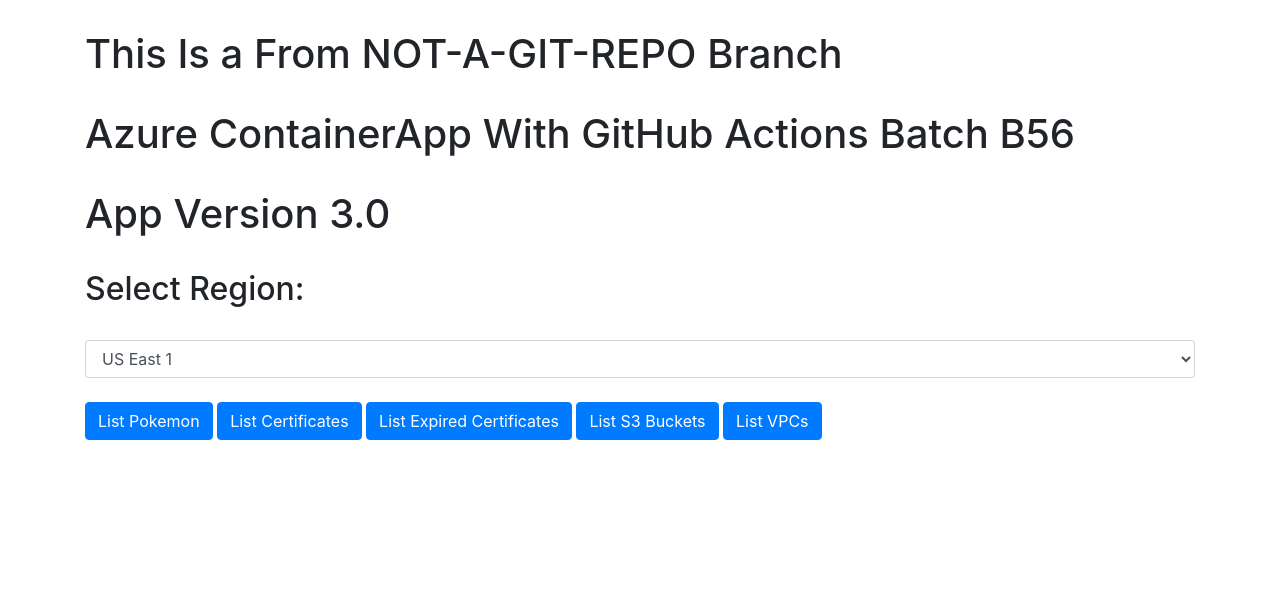
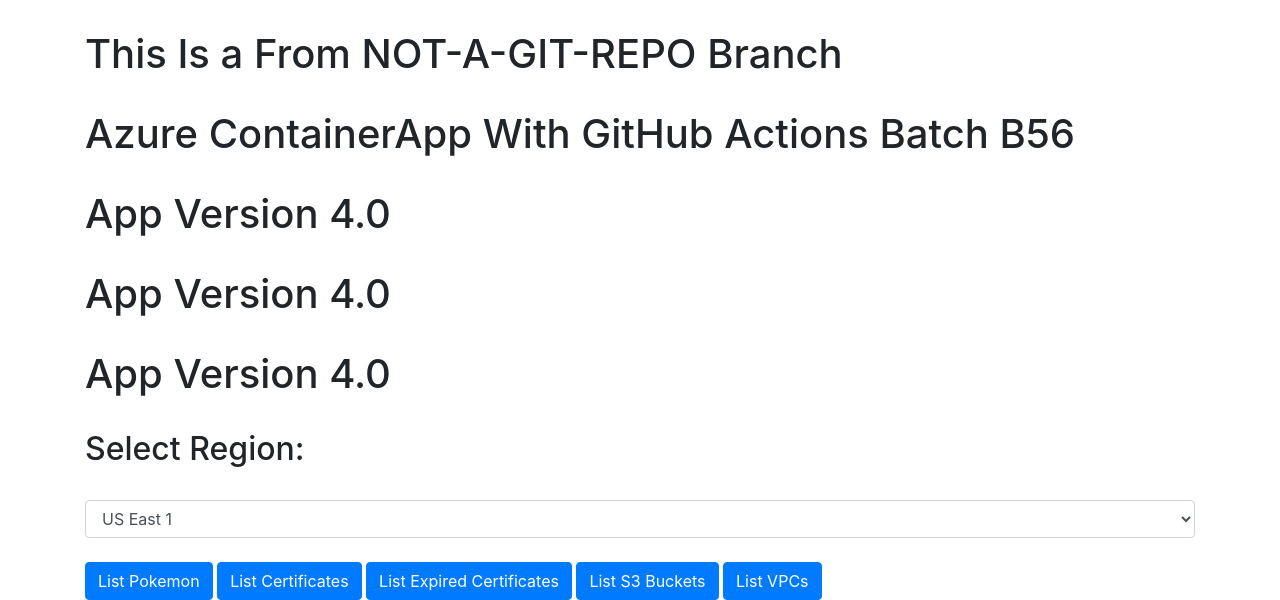
Before and after one commit to SreeVeerDevOps/python-fastapi-docker-public, a FastAPI app: page / in a window 1280 px wide. Shown: the part 370-970 px from the top of the page. Before the commit the page ends 810 px from the top, so only its background shows below. Run offline with FastAPI, Linux system fonts and the light colour scheme; some libraries are stand-ins or nearby versions.

Commit message:
Updated App Version To 4.0

```diff
--- a/templates/index.html
+++ b/templates/index.html
@@ -16,7 +16,9 @@
         <h1>Public IP Address Of This WebApp Is: {{ IP }}</h1><br>
         <h1>This Is a From {{ branch_name }} Branch</h1><br>
         <h1>Azure ContainerApp With GitHub Actions Batch B56</h1><br>
-        <h1>App Version 3.0</h1><br>
+        <h1>App Version 4.0</h1><br>
+        <h1>App Version 4.0</h1><br>
+        <h1>App Version 4.0</h1><br>
         <h2>Select Region:</h2><br>
         <select id="region-select" class="form-control">
             <option value="us-east-1">US East 1</option>
```
